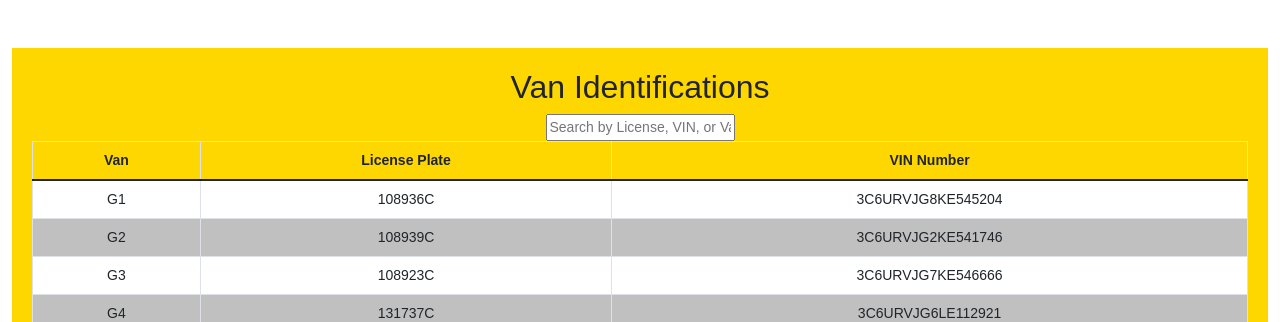
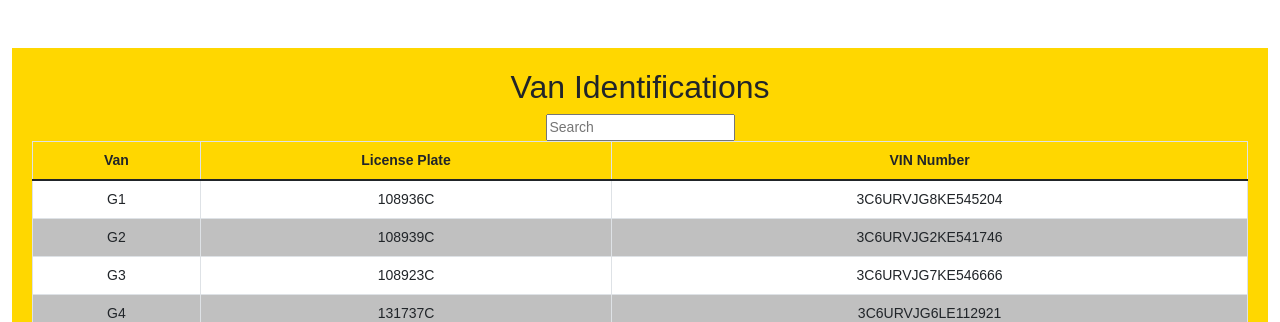
Before and after one commit to Rogert5/Fleet, a Flask app: page /admin in a window 1280 px wide. Shown: the part 74-396 px from the top of the page. Run offline with Flask 3, Linux system fonts and the light colour scheme.

Commit message:
Search placeholder updated for searchbar

```diff
--- a/templates/admin.html
+++ b/templates/admin.html
@@ -12,7 +12,7 @@
     </div>
 
     <!-- Search bar placed above the table -->
-    <input type="text" id="searchBar" placeholder="Search by License, VIN, or Van...">
+    <input type="text" id="searchBar" placeholder="Search">
 
     <!-- Single table element containing the table -->
     <table id="vanTable" class="table table-bordered">
```
